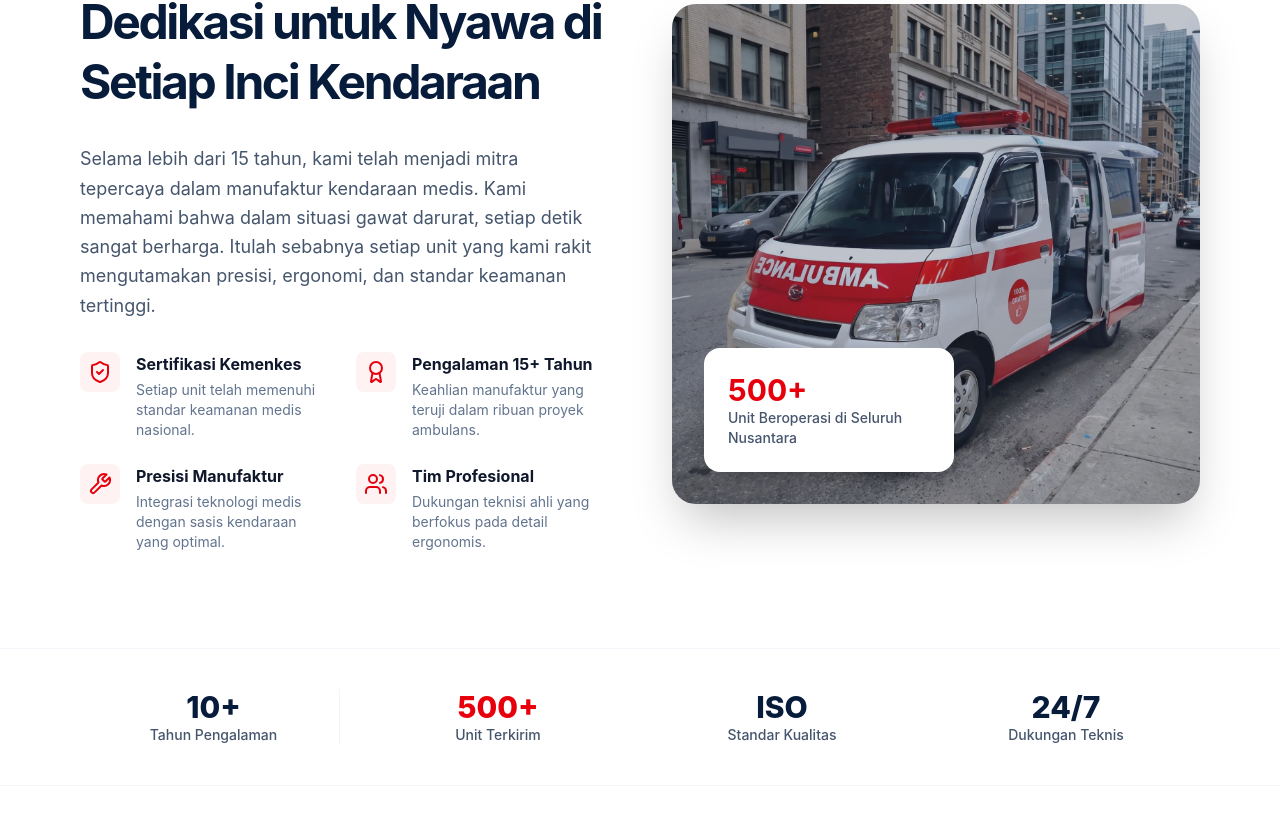
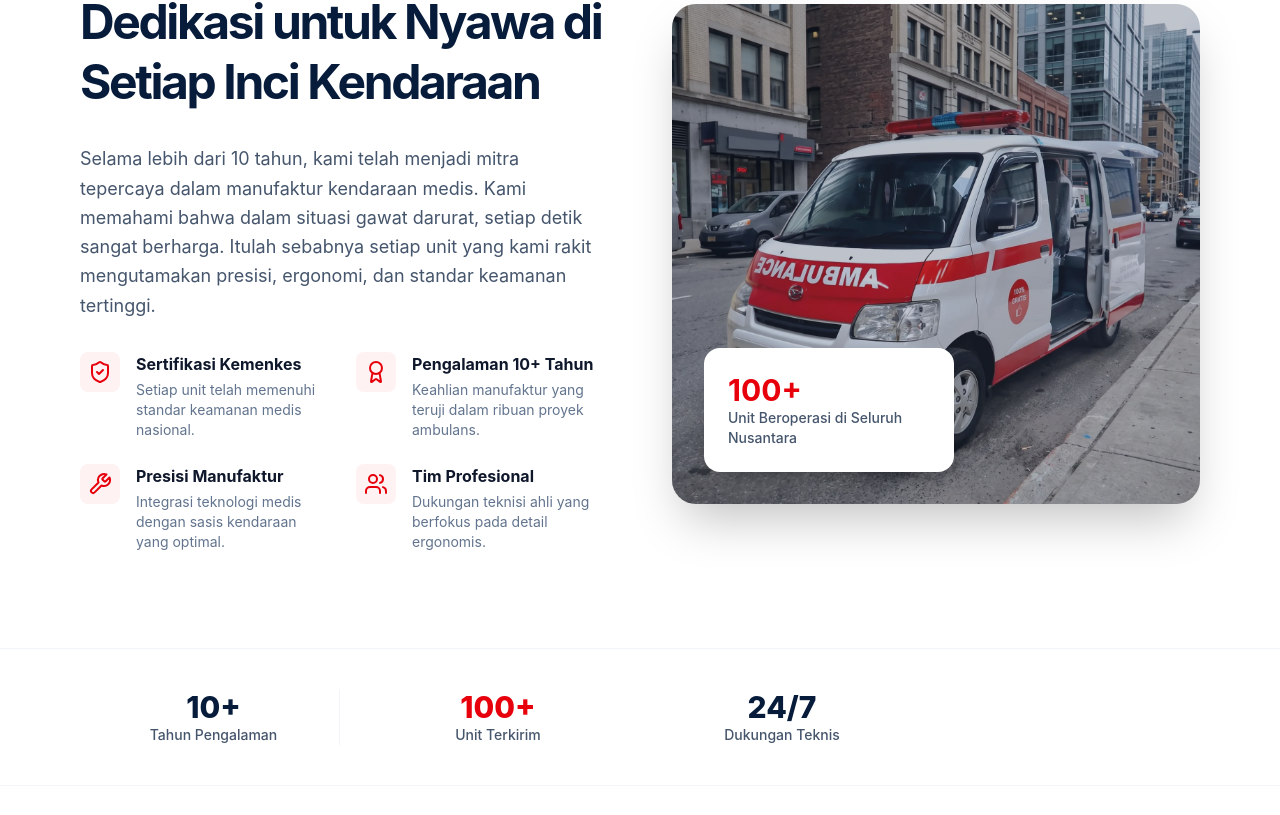
Before and after one commit to muhsaputra/karoseri-ambulans, a React (Vite) app in the folder frontend/: page / in a window 1280 px wide. Shown: the part 1105-1920 px from the top of the page. Built offline with nearby package versions, Linux system fonts and the light colour scheme.

Commit message:
update revisi client langsung

```diff
--- a/frontend/src/components/AboutSection.jsx
+++ b/frontend/src/components/AboutSection.jsx
@@ -11,7 +11,7 @@ const FEATURES = [
   },
   {
     icon: LuAward,
-    title: "Pengalaman 15+ Tahun",
+    title: "Pengalaman 10+ Tahun",
     desc: "Keahlian manufaktur yang teruji dalam ribuan proyek ambulans.",
   },
   {
@@ -45,7 +45,7 @@ export default function AboutSection() {
               Dedikasi untuk Nyawa di <br /> Setiap Inci Kendaraan
             </h3>
             <p className="text-lg text-slate-600 mb-8 leading-relaxed">
-              Selama lebih dari 15 tahun, kami telah menjadi mitra tepercaya
+              Selama lebih dari 10 tahun, kami telah menjadi mitra tepercaya
               dalam manufaktur kendaraan medis. Kami memahami bahwa dalam
               situasi gawat darurat, setiap detik sangat berharga. Itulah
               sebabnya setiap unit yang kami rakit mengutamakan presisi,
@@ -84,7 +84,7 @@ export default function AboutSection() {
             {/* Decorative Overlay */}
             <div className="absolute inset-0 bg-[#071b3b]/25" />
             <div className="absolute bottom-8 left-8 bg-white p-6 rounded-2xl shadow-xl max-w-[250px]">
-              <p className="text-3xl font-bold text-red-600">500+</p>
+              <p className="text-3xl font-bold text-red-600">100+</p>
               <p className="text-sm font-medium text-slate-600">
                 Unit Beroperasi di Seluruh Nusantara
               </p>
--- a/frontend/src/components/TrustSection.jsx
+++ b/frontend/src/components/TrustSection.jsx
@@ -8,13 +8,13 @@ export default function TrustSection() {
           <p className="text-sm text-slate-600 font-medium">Tahun Pengalaman</p>
         </div>
         <div className="text-center">
-          <p className="text-3xl font-extrabold text-red-600">500+</p>
+          <p className="text-3xl font-extrabold text-red-600">100+</p>
           <p className="text-sm text-slate-600 font-medium">Unit Terkirim</p>
         </div>
-        <div className="text-center">
+        {/* <div className="text-center">
           <p className="text-3xl font-extrabold text-[#071b3b]">ISO</p>
           <p className="text-sm text-slate-600 font-medium">Standar Kualitas</p>
-        </div>
+        </div> */}
         <div className="text-center">
           <p className="text-3xl font-extrabold text-[#071b3b]">24/7</p>
           <p className="text-sm text-slate-600 font-medium">Dukungan Teknis</p>
--- a/frontend/src/pages/Home.jsx
+++ b/frontend/src/pages/Home.jsx
@@ -98,7 +98,7 @@ const Home = () => {
           </section>
           <ProductSection />
           <PortfolioSection />
-          <SocialProofSection />
+          {/* <SocialProofSection /> */}
           <section className="border-y border-slate-100 bg-slate-50 py-20 px-5 sm:px-8">
             <div className="max-w-7xl mx-auto">
               <div className="text-center mb-16">
```
